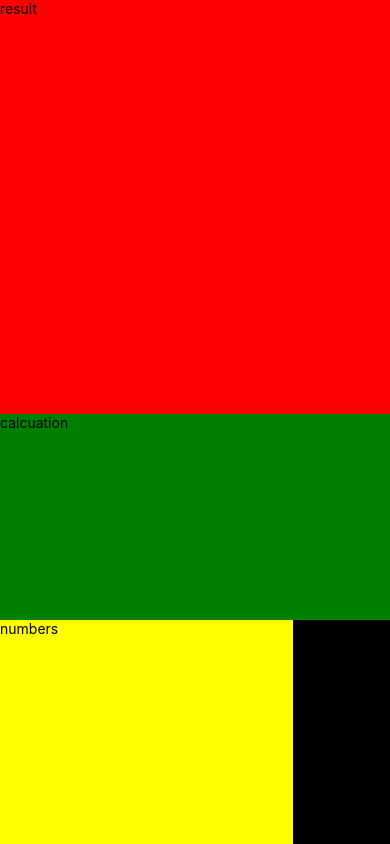
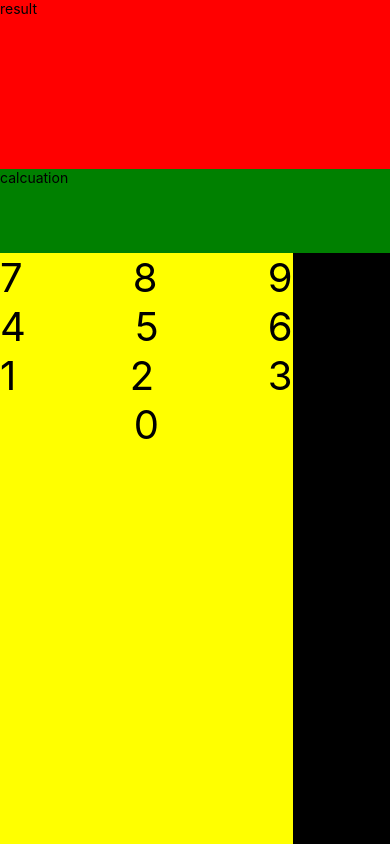
Before and after one commit to SteveJ123/react_native, a React Native app in the folder calculator/: screen / in a window 390 px wide. Built offline with nearby package versions, Linux system fonts and the light colour scheme.

Commit message:
calculator added

```diff
--- a/calculator/App.js
+++ b/calculator/App.js
@@ -14,6 +14,7 @@ import {
   View,
   Text,
   StatusBar,
+  Button
 } from 'react-native';
 
 import {
@@ -81,7 +82,30 @@ export default class App extends React.Component{
         <View style={styles.result}><Text>result</Text></View>
         <View style={styles.calculation}><Text>calcuation</Text></View>
         <View style={styles.buttons}>
-        <View style={styles.numbers}><Text>numbers</Text></View>
+        <View style={styles.numbers}>
+          <View style={styles.numberrow}>
+            <Text style={styles.btn}>7</Text>
+            <Text style={styles.btn}>8</Text>
+            <Text style={styles.btn}>9</Text>
+          </View>
+          <View style={styles.numberrow}>
+          <Text style={styles.btn}>4</Text>
+            <Text style={styles.btn}>5</Text>
+            <Text style={styles.btn}>6</Text>
+          </View>
+          <View style={styles.numberrow}>
+          <Text style={styles.btn}>1</Text>
+            <Text style={styles.btn}>2</Text>
+            <Text style={styles.btn}>3</Text>
+          </View>
+          <View style={styles.numberrow}>
+          <Text style={styles.btn}></Text>
+            <Text style={styles.btn}>0</Text>
+            <Text style={styles.btn}></Text>
+
+          </View>
+
+        </View>
         <View style={styles.operations}><Text>operations</Text></View>
         </View>
       </View>
@@ -95,6 +119,15 @@ const styles = StyleSheet.create({
     flex: 1,
     // backgroundColor: 'blue',
   },
+  numberrow:{
+    flexDirection: 'row',
+    justifyContent: 'space-between',
+  },
+  btn:{
+    fontSize: 40,
+        fontWeight: '400',
+        color: "#000",
+  },
   result:{
     flex: 2,
     backgroundColor: 'red',
@@ -104,7 +137,7 @@ const styles = StyleSheet.create({
     backgroundColor: 'green',
   },
   buttons:{
-    flexGrow: 1,
+    flex: 7,
     flexDirection: 'row',
   },
   numbers:{
```
